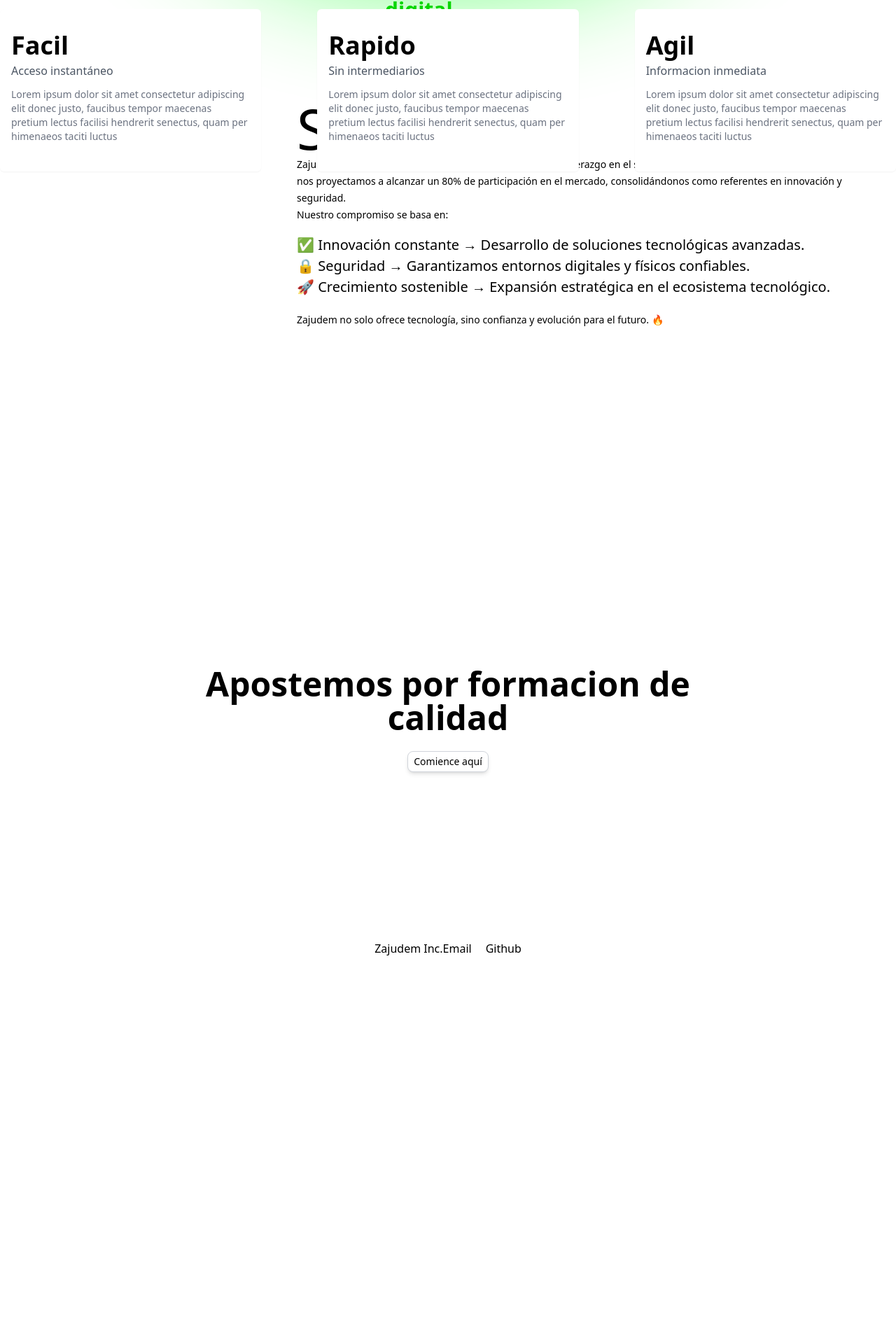
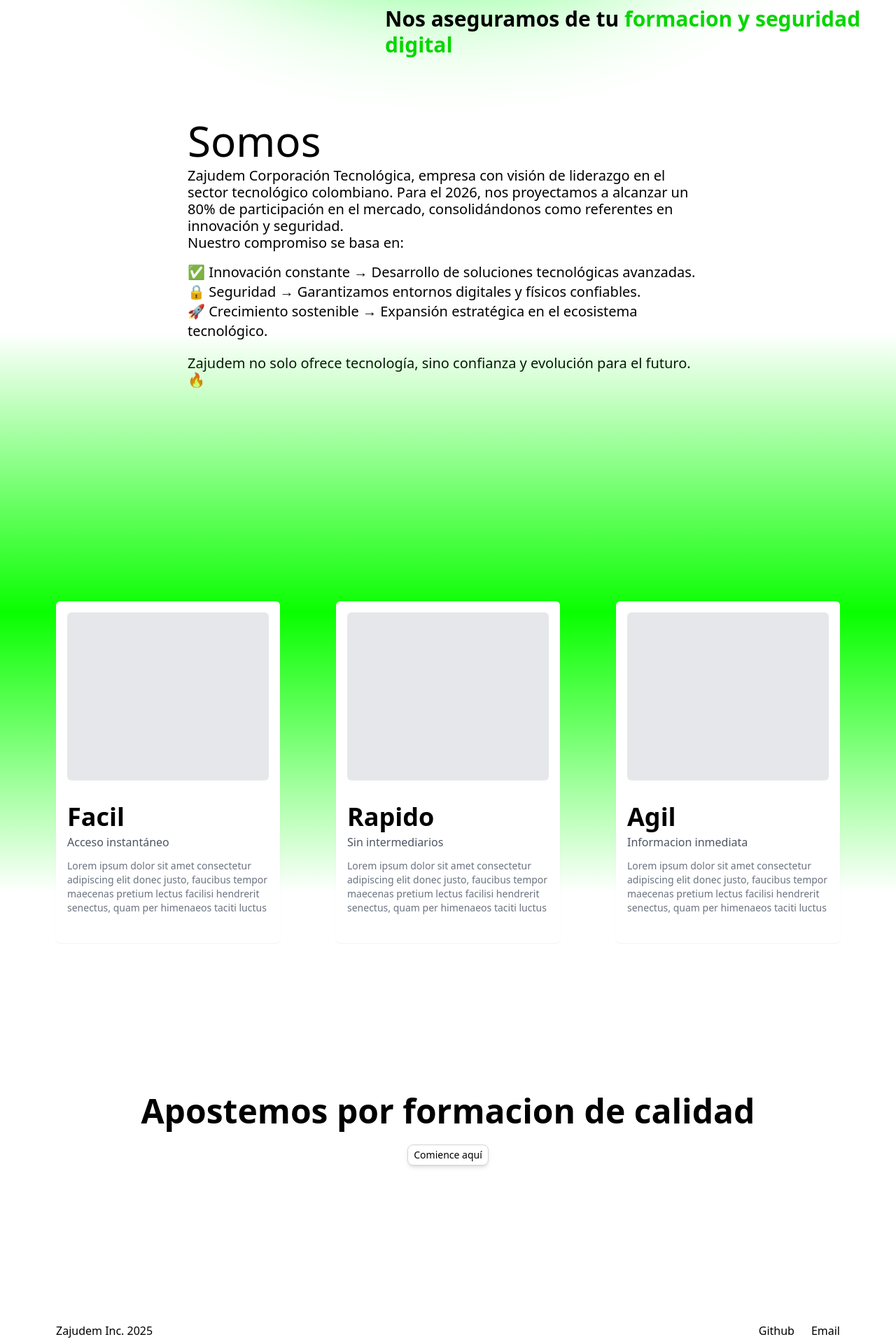
Before and after one commit to oxtornado/login-senasec, a React (Vite) app in the folder frontend-IA/: page / in a window 1280 px wide. Shown: the part 792-2712 px from the top of the page at 70% size. Before the commit the page ends 2179 px from the top, so only its background shows below. Built offline with nearby package versions, Linux system fonts and the light colour scheme.

Commit message:
refactor: clean up imports and improve component structure

```diff
--- a/frontend-IA/src/components/card.tsx
+++ b/frontend-IA/src/components/card.tsx
@@ -1,3 +1,5 @@
+import '../index.css'
+
 interface CardProps {
   image?: any;
   title: string;
@@ -7,11 +9,10 @@
 
 const Card = ({ image, title, subtitle, description }: CardProps) => {
   return (
-        <div className="w-100 bg-white rounded-md shadow-sm transform -translate-y-50">
-            <div className="h-50 bg-gray-200 rounded-md m-4">
+    <div className="w-1/4 bg-white rounded-md shadow-sm">
+      <div className="h-60 bg-gray-200 rounded-md p-10 m-4">
         {image}
       </div>
-
       <div className="p-4">
         <h2 className="text-4xl font-bold mb-1">{title}</h2>
         <p className="text-base text-gray-600 mb-3">{subtitle}</p>
--- a/frontend-IA/src/components/footer.tsx
+++ b/frontend-IA/src/components/footer.tsx
@@ -1,8 +1,10 @@
 import Button from "./button";
+
 const Footer = () => {
     return (
-        <div>
-            <div className="m-60">
+        <div className="relative h-96 flex flex-col mt-32">
+            {/* Contenido principal */}
+            <div className="flex-grow flex flex-col items-center justify-center mb-52 mt-40">
                 <h1 className="text-5xl font-bold text-center">
                     Apostemos por formacion de calidad
                 </h1>
@@ -10,14 +12,18 @@
                     <Button />
                 </div>
             </div>
-            <div className="flex place-items-center justify-center mx-120 mb-5">
-                <p className="w-70">Zajudem Inc.</p>
-                    <p className="mr-5 ml-155">
-                        <a href="#">Email</a>
-                    </p>
-                    <p>
-                        <a href="#">Github</a>
-                    </p>
+            <div className="w-full flex justify-center py-4">
+                <div className="w-full max-w-6xl flex justify-between px-4">
+                    <p>Zajudem Inc. 2025</p>
+                    <div className="flex gap-6">
+                        <p>
+                            <a href="#">Github</a>
+                        </p>
+                        <p>
+                            <a href="#">Email</a>
+                        </p>
+                    </div>
+                </div>
             </div>
         </div>
     );
--- a/frontend-IA/src/components/greenGradient.tsx
+++ b/frontend-IA/src/components/greenGradient.tsx
@@ -7,12 +7,11 @@
           <h1 className="font-instrument text-white font-semibold text-7xl leading-tight">
             Innovación que te<br />abre puertas
           </h1>
- <p className="text-black text-lg mt-3">
-  By Senasec
- </p>
+          <p className="text-black text-lg mt-3">By Senasec</p>
         </div>
       </div>
     </div>
   );
 };
+
 export default GreenGradientWithText;
--- a/frontend-IA/src/components/greenGradientText.tsx
+++ b/frontend-IA/src/components/greenGradientText.tsx
@@ -1,6 +1,6 @@
 const GreenGradientText = () => {
   return (
-    <div className="absolute top-[750px] left-[550px] ">
+    <div className="absolute top-[800px] left-[550px] ">
       <div className="flex flex-col items-center justify-center">
         <p className="text-[30px] leading-[37px] font-instrument-sans font-bold">
           Nos aseguramos de tu{' '}
--- a/frontend-IA/src/components/header.tsx
+++ b/frontend-IA/src/components/header.tsx
@@ -11,7 +11,7 @@
   }, []);
 
   return (
-      <div className="flex justify-evenly">
+      <div className="pt-2 flex justify-evenly">
         <a href="/">Quienes somos</a>
         <a href="/">Servicio</a>
         <Button />
--- a/frontend-IA/src/components/middleGradient.tsx
+++ b/frontend-IA/src/components/middleGradient.tsx
@@ -1,29 +1,29 @@
 import Card from "./card";
+
 const GreenGradientBackground = () => {
   return (
-    <div className="static transform -translate-y-[-50px] h-[750px] bg-gradient-to-b from-white-500 via-[#00FF18] to-white mt-100">
-        <div className="flex flex-col">
-          <div className="mt-100 flex flex-row gap-20 justify-center items-center">
+    <div className="relative mt-[-200px] h-screen bg-gradient-to-b from-transparent via-[#09ff00] to-white">
+      <div className="flex flex-col pt-96 mx-auto">
+      <div className="flex flex-row gap-20 justify-center items-center">
           <Card
             title="Facil"
             subtitle="Acceso instantáneo"
-                  description="Lorem ipsum dolor sit amet consectetur adipiscing elit donec justo,  faucibus tempor maecenas pretium lectus facilisi hendrerit senectus,  quam per himenaeos taciti luctus "
+            description="Lorem ipsum dolor sit amet consectetur adipiscing elit donec justo, faucibus tempor maecenas pretium lectus facilisi hendrerit senectus, quam per himenaeos taciti luctus "
           />
           <Card
             title="Rapido"
             subtitle="Sin intermediarios"
-                  description="Lorem ipsum dolor sit amet consectetur adipiscing elit donec justo,  faucibus tempor maecenas pretium lectus facilisi hendrerit senectus,  quam per himenaeos taciti luctus "
+            description="Lorem ipsum dolor sit amet consectetur adipiscing elit donec justo, faucibus tempor maecenas pretium lectus facilisi hendrerit senectus, quam per himenaeos taciti luctus "
           />
           <Card
             title="Agil"
             subtitle="Informacion inmediata"
-                  description="Lorem ipsum dolor sit amet consectetur adipiscing elit donec justo,  faucibus tempor maecenas pretium lectus facilisi hendrerit senectus,  quam per himenaeos taciti luctus "
+            description="Lorem ipsum dolor sit amet consectetur adipiscing elit donec justo, faucibus tempor maecenas pretium lectus facilisi hendrerit senectus, quam per himenaeos taciti luctus "
           />
         </div>
       </div>
     </div>
-  )}
+  );
+};
 
 export default GreenGradientBackground;
-
-/* Rectangle 99 */
--- a/frontend-IA/src/components/whoAreWe.tsx
+++ b/frontend-IA/src/components/whoAreWe.tsx
@@ -1,26 +1,28 @@
 const WhoAreWe = () => {
     return (
-        <div className="absolute w-[952px] h-[721px] left-[344px] top-[727px] flex flex-col mt-15 mx-30 justify-center p-20">
-            <h1 className="text-[80px] font-medium mb-[-20px]">
+      <div className="relative mx-auto max-w-4xl px-9 py-20 mt-20">
+        <div className="flex flex-col justify-center p-10">
+          <h1 className="text-6xl font-medium mb-2">
             Somos
           </h1>
           <div>
-                <p className="text-[20px] leading-[24px] font-normal text-sm/7">
+            <p className="leading-6 font-normal text-xl">
               Zajudem Corporación Tecnológica, empresa con visión de liderazgo en el sector tecnológico colombiano. Para el 2026, nos proyectamos a alcanzar un 80% de participación en el mercado, consolidándonos como referentes en innovación y seguridad. <br />
               Nuestro compromiso se basa en:
             </p>
           </div>
           <div>
-                <p className="font-medium text-[20px] pt-4">
+            <p className="font-medium text-xl pt-4">
               ✅ Innovación constante → Desarrollo de soluciones tecnológicas avanzadas. <br />
               🔒 Seguridad → Garantizamos entornos digitales y físicos confiables. <br />
               🚀 Crecimiento sostenible → Expansión estratégica en el ecosistema tecnológico.
             </p>
           </div>
           <div>
-                <p className="text-[20px] leading-[24px] font-normal text-sm/7 mt-5">
+            <p className="text-xl leading-6 font-normal mt-5">
               Zajudem no solo ofrece tecnología, sino confianza y evolución para el futuro. 🔥
             </p>
+          </div>
         </div>
       </div>
     );
--- a/frontend-IA/src/pages/Inventory.tsx
+++ b/frontend-IA/src/pages/Inventory.tsx
@@ -1,4 +1,3 @@
-import React from 'react';
 import { Search, Plus, Edit2, Trash2 } from 'lucide-react';
 
 const Inventory = () => {
--- a/frontend-IA/src/pages/Loans.tsx
+++ b/frontend-IA/src/pages/Loans.tsx
@@ -1,4 +1,3 @@
-import React from 'react';
 import { Calendar as CalendarIcon, Clock, User, Package } from 'lucide-react';
 
 const Loans = () => {
--- a/frontend-IA/src/pages/Login.tsx
+++ b/frontend-IA/src/pages/Login.tsx
@@ -1,9 +1,8 @@
 import React, { useState } from 'react';
 import { Link } from 'react-router-dom';
-import { Lock, Cloud, Mail, KeyRound, Camera } from 'lucide-react';
+import { Mail, KeyRound } from 'lucide-react';
 import toast from 'react-hot-toast';
 import FaceCapture from '../components/FaceCapture';
-
 
 const Login = () => {
   const [email, setEmail] = useState('');
@@ -17,15 +16,10 @@
 
   return (
     <div className="min-h-screen bg-gray-50 flex flex-col justify-center py-12 sm:px-6 lg:px-8">
+      <div className="sm:mx-auto sm:w-full sm:max-w-md"></div>
       <div className="sm:mx-auto sm:w-full sm:max-w-md">
-        <div className="flex justify-center">
-          <div className="flex items-center text-blue-600">
-            <Lock className="h-12 w-12" />
-            <Cloud className="h-12 w-12 -ml-4" />
-          </div>
-        </div>
         <h2 className="mt-6 text-center text-3xl font-extrabold text-gray-900">
-          SENASEC
+          senasec
         </h2>
         <p className="mt-2 text-center text-sm text-gray-600">
           Sistema de Seguridad Inteligente para Aulas
@@ -37,7 +31,7 @@
           <form className="space-y-6" onSubmit={handleSubmit}>
             <div>
               <label htmlFor="email" className="block text-sm font-medium text-gray-700">
-                Correo electrónico
+                Correo institucional
               </label>
               <div className="mt-1 relative">
                 <div className="absolute inset-y-0 left-0 pl-3 flex items-center pointer-events-none">
@@ -51,8 +45,8 @@
                   required
                   value={email}
                   onChange={(e) => setEmail(e.target.value)}
-                  className="appearance-none block w-full pl-10 px-3 py-2 border border-gray-300 rounded-md shadow-sm placeholder-gray-400 focus:outline-none focus:ring-blue-500 focus:border-blue-500 sm:text-sm"
-                  placeholder="usuario@ejemplo.com"
+                  className="appearance-none block w-full pl-10 px-3 py-2 border border-gray-300 rounded-md shadow-sm placeholder-gray-400 focus:outline-none focus:ring-green-500 focus:border-green-500 sm:text-sm"
+                  placeholder="user@example .com"
                 />
               </div>
             </div>
@@ -73,24 +67,21 @@
                   required
                   value={password}
                   onChange={(e) => setPassword(e.target.value)}
-                  className="appearance-none block w-full pl-10 px-3 py-2 border border-gray-300 rounded-md shadow-sm placeholder-gray-400 focus:outline-none focus:ring-blue-500 focus:border-blue-500 sm:text-sm"
+                  className="appearance-none block w-full pl-10 px-3 py-2 border border-gray-300 rounded-md shadow-sm placeholder-gray-400 focus:outline-none focus:ring-green-500 focus:border-green-500 sm:text-sm"
                   placeholder="••••••••"
                 />
               </div>
             </div>
 
             <div className="space-y-2">
-              <label className="block text-sm font-medium text-gray-700">
-                Captura Facial
-              </label>
-
-              <FaceCapture /> // integracion del componente
-
+              <FaceCapture />
             </div>
 
-            <div className="flex items-center justify-between">
-              <div className="text-sm">
-                <Link to="/forgot-password" className="font-medium text-blue-600 hover:text-blue-500">
+            <div className="flex justify-center items-center">
+              <div className="w-full text-sm">
+                <Link to="/forgot-password"
+                className="w-full flex justify-center py-2 px-4 border border-transparent rounded-md text-sm font-medium text-green-600"
+                >
                   ¿Olvidaste tu contraseña?
                 </Link>
               </div>
@@ -99,7 +90,7 @@
             <div>
               <button
                 type="submit"
-                className="w-full flex justify-center py-2 px-4 border border-transparent rounded-md shadow-sm text-sm font-medium text-white bg-blue-600 hover:bg-blue-700 focus:outline-none focus:ring-2 focus:ring-offset-2 focus:ring-blue-500"
+                className="w-full flex justify-center py-2 px-4 border border-transparent rounded-md shadow-sm text-sm font-medium text-white bg-green-600 hover:bg-green-700 focus:outline-none focus:ring-2 focus:ring-offset-2 focus:ring-green-500"
               >
                 Iniciar sesión
               </button>
@@ -119,7 +110,7 @@
             <div className="mt-6">
               <Link
                 to="/register"
-                className="w-full flex justify-center py-2 px-4 border border-transparent rounded-md shadow-sm text-sm font-medium text-blue-600 bg-blue-50 hover:bg-blue-100 focus:outline-none focus:ring-2 focus:ring-offset-2 focus:ring-blue-500"
+                className="w-full flex justify-center py-2 px-4 border border-transparent rounded-md shadow-sm text-sm font-medium text-green-600 bg-green-50 hover:bg-green-100 focus:outline-none focus:ring-2 focus:ring-offset-2 focus:ring-green-500"
               >
                 Registrarse
               </Link>
```
Also changed, not shown: frontend-IA/src/components/FaceCapture.tsx (+21 -18 lines), frontend-IA/src/pages/Register.tsx (+14 -17 lines). Lines whose indentation alone changed are shown as unchanged.
